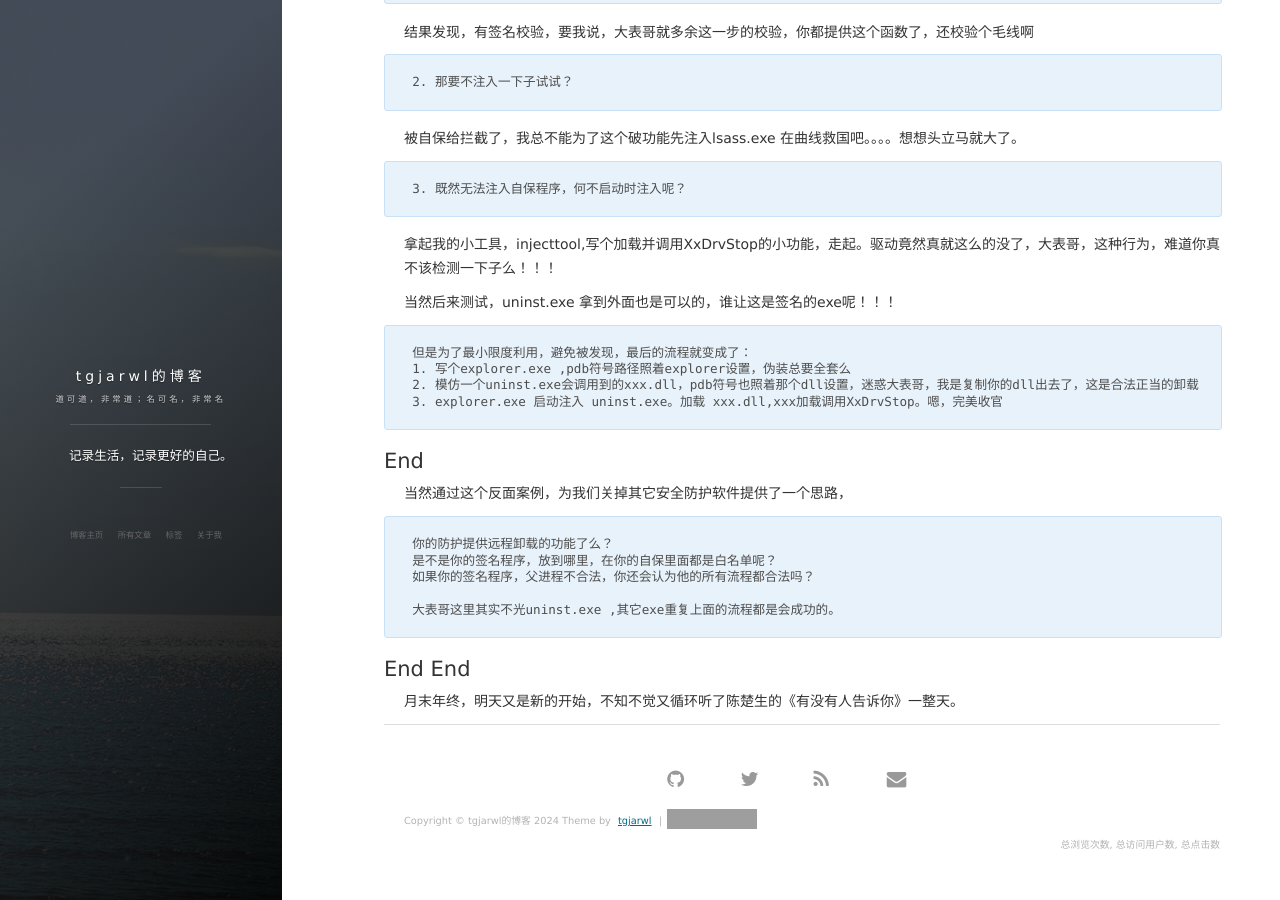
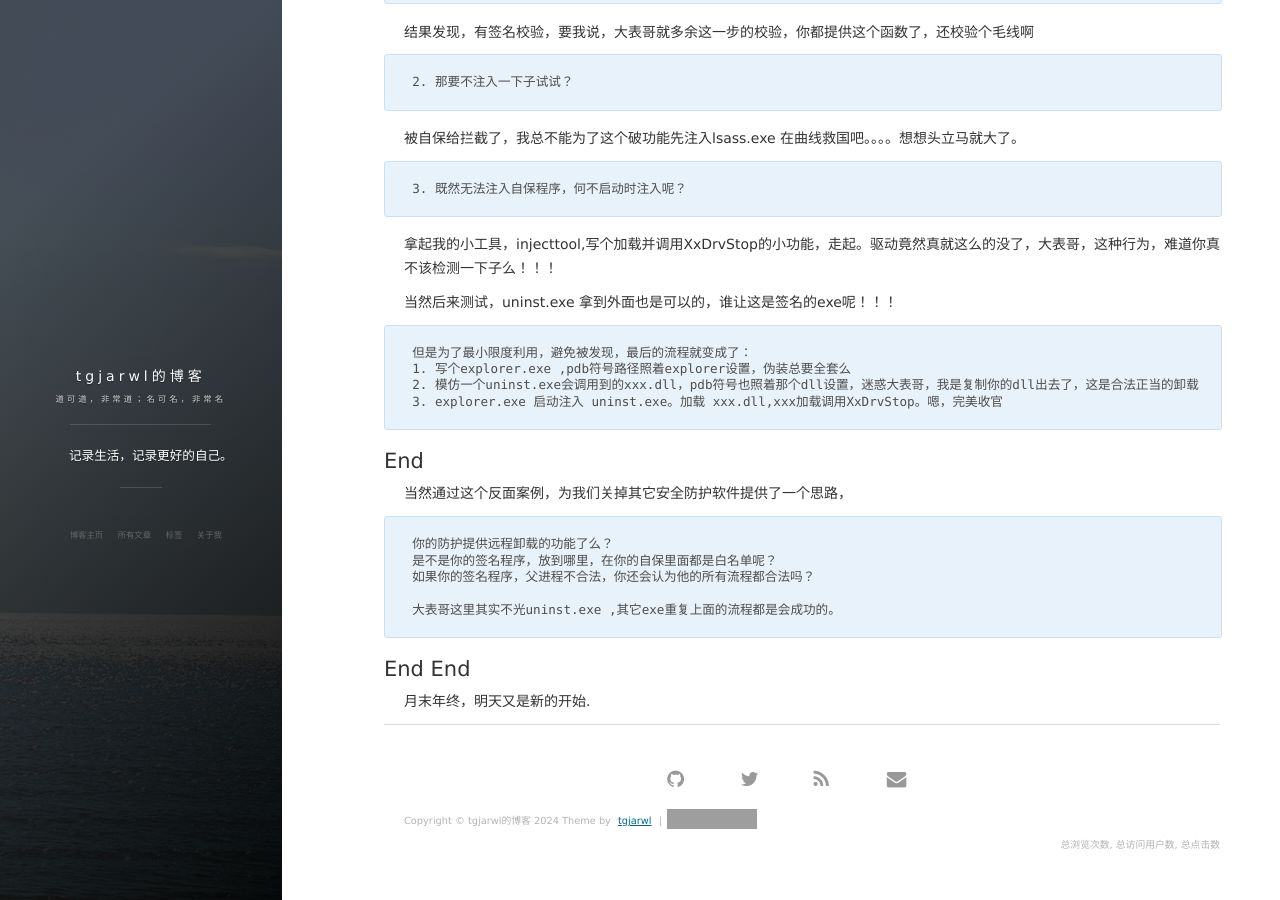
Before and after one commit to tgjarwl/tgjarwl.github.io, a Jekyll site: the page built from _posts/2024-12-31-threatbxxk.md, in a window 1280 px wide and 900 px high, scrolled down 1673 px. Built offline with Jekyll 4.4.1, drawn with Linux system fonts in a browser that asks for light colours; nearby versions of some CDN libraries; comment, search, counter and statistics services are not loaded; grey boxes are pictures that could not be loaded.

Commit message:
Update 2024-12-31-threatbxxk.md

````diff
--- a/_posts/2024-12-31-threatbxxk.md
+++ b/_posts/2024-12-31-threatbxxk.md
@@ -80,4 +80,4 @@ else
 ```
 
 ## End End
-月末年终，明天又是新的开始，不知不觉又循环听了陈楚生的《有没有人告诉你》一整天。
+月末年终，明天又是新的开始.
````
